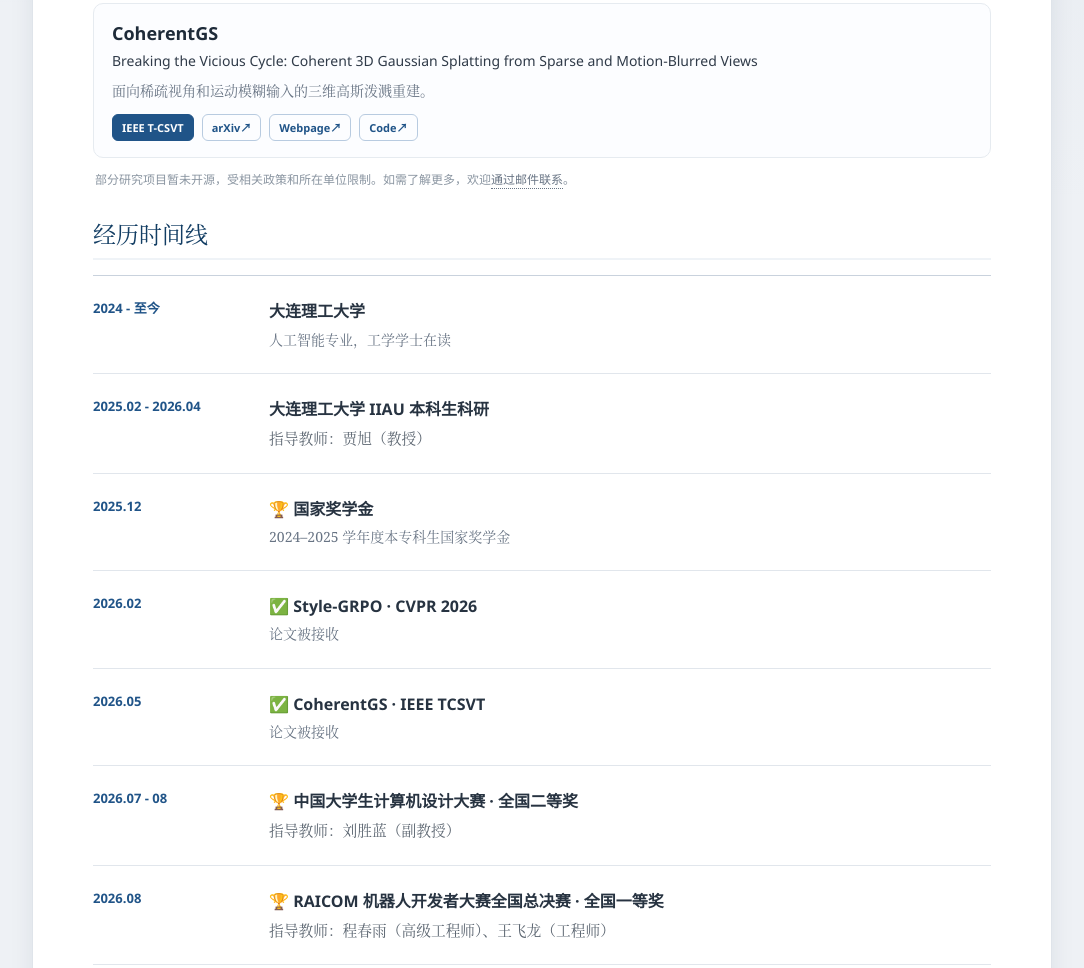
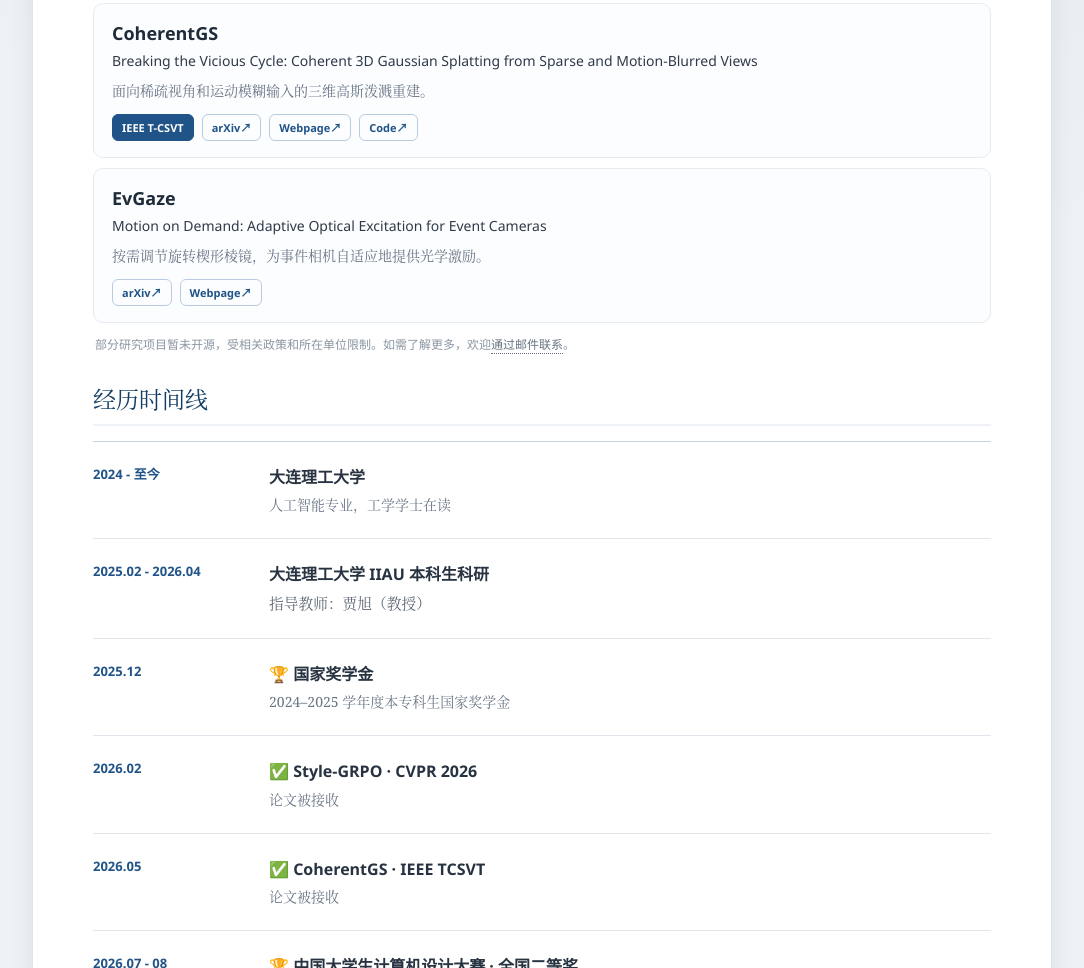
Before and after one commit to Passwerob/Passwerob.github.io, a plain HTML site: page index.html in a window 1280 px wide. Shown: the part 865-1833 px from the top of the page, without its empty margins (98-1182 px from the left). Drawn offline with Linux system fonts and the light colour scheme.

Commit message:
Add EvGaze to the research list

```diff
--- a/index.html
+++ b/index.html
@@ -65,6 +65,15 @@
               <p class="paper-desc zh">面向稀疏视角和运动模糊输入的三维高斯泼溅重建。</p>
               <p class="paper-desc en">Coherent 3D Gaussian Splatting from sparse and motion-blurred views.</p>
               <div class="tag-row"><span class="badge badge-venue">IEEE T-CSVT</span><a class="badge badge-link" href="https://arxiv.org/abs/2512.10369" target="_blank" rel="noreferrer">arXiv <span aria-hidden="true">↗</span></a><a class="badge badge-link" href="https://potatobigroom.github.io/CoherentGS/" target="_blank" rel="noreferrer">Webpage <span aria-hidden="true">↗</span></a><a class="badge badge-link" href="https://github.com/PotatoBigRoom/CoherentGS" target="_blank" rel="noreferrer">Code <span aria-hidden="true">↗</span></a></div>
+            </div>
+          </article>
+          <article class="paper-card">
+            <div class="paper-content">
+              <h3>EvGaze</h3>
+              <p class="paper-title">Motion on Demand: Adaptive Optical Excitation for Event Cameras</p>
+              <p class="paper-desc zh">按需调节旋转楔形棱镜，为事件相机自适应地提供光学激励。</p>
+              <p class="paper-desc en">Adaptive optical excitation for event cameras with a regulated rotating wedge prism.</p>
+              <div class="tag-row"><a class="badge badge-link" href="https://arxiv.org/abs/2611.30641" target="_blank" rel="noreferrer">arXiv <span aria-hidden="true">↗</span></a><a class="badge badge-link" href="https://passwerob.github.io/EvGaze/" target="_blank" rel="noreferrer">Webpage <span aria-hidden="true">↗</span></a></div>
             </div>
           </article>
         </div>
```
